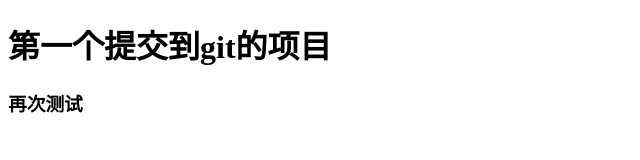
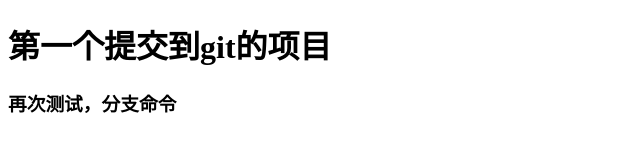
Before and after one commit to ruimainy/gitDemo1, a plain HTML site: page gitDemo1/index.html in a window 1280 px wide. Shown: the whole page, without its empty margins (0-640 px from the left). Drawn offline with Linux system fonts and the light colour scheme.

Commit message:
二个测试页面msg index

```diff
--- a/gitDemo1/index.html
+++ b/gitDemo1/index.html
@@ -7,6 +7,6 @@
 </head>
 <body>
     <h1>第一个提交到git的项目</h1>
-    <h3>再次测试</h3>
+    <h3>再次测试，分支命令</h3>
 </body>
 </html>
```
